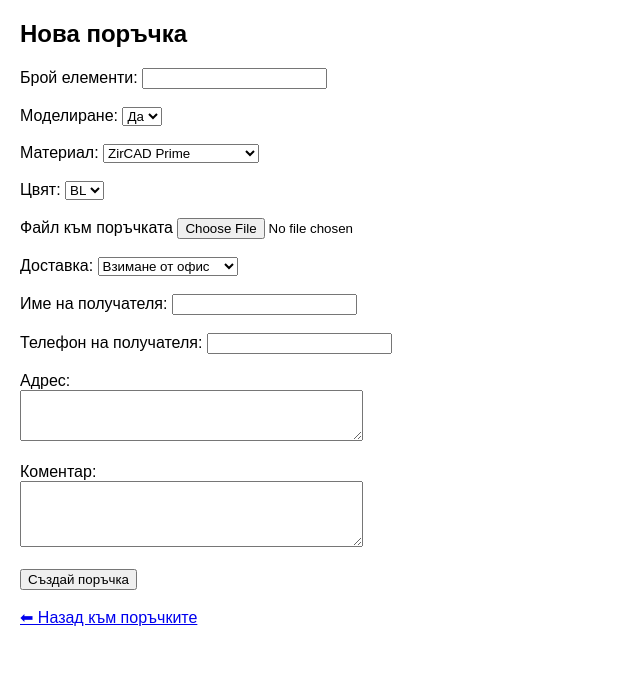
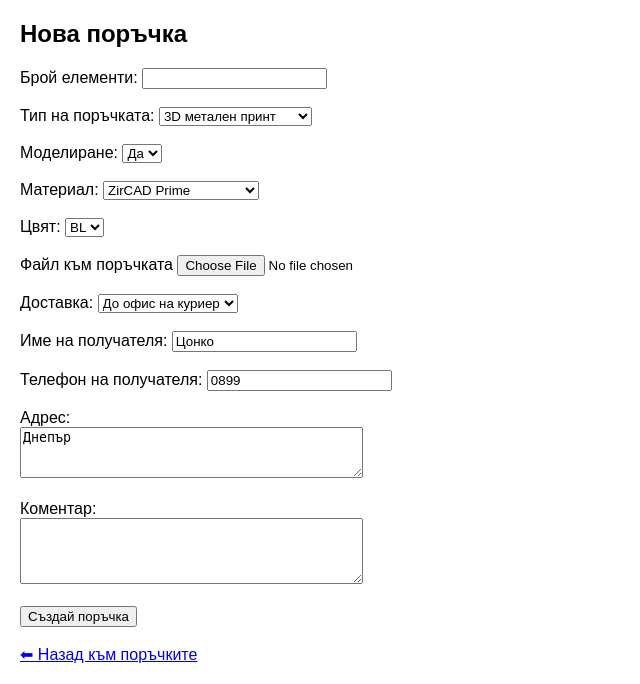
Before and after one commit to tsonkovasilev/msmdent, a PHP site: page /orders/add.php in a window 1280 px wide. Shown: the part 138-822 px from the top of the page, without its empty margins (0-640 px from the left). Before the commit the page ends 764 px from the top, so only its background shows below. Run offline with PHP 8.4, Linux system fonts and the light colour scheme; the visitor is signed in with stand-in values (Sample User, id 1); data comes from the database, SQL or seed files in the repository; both versions use the stored data as it was after the commit.

Commit message:
fix bugs

```diff
--- a/db.php
+++ b/db.php
@@ -15,6 +15,7 @@ $db->exec("CREATE TABLE IF NOT EXISTS orders (
     id INTEGER PRIMARY KEY AUTOINCREMENT,
     user_id INTEGER,
     date TEXT DEFAULT CURRENT_TIMESTAMP,
+    order_type VARCHAR(255),
     quantity VARCHAR(255),
     modeling VARCHAR(255),
     material VARCHAR(255),
--- a/login.php
+++ b/login.php
@@ -49,7 +49,7 @@ if ($_SERVER['REQUEST_METHOD'] === 'POST') {
         <button type='submit'>Вход</button>
     </form>
     <br>
-    <a href='index.php'>⬅ Назад</a>";
+    <a href='register.php'>Направи нова регистрация</a>";
 
 
 }
--- a/orders/add.php
+++ b/orders/add.php
@@ -6,6 +6,18 @@ if (!isset($_SESSION['user_id'])) {
     header('Location: ../login.php');
     exit;
 }
+
+// Взимаме последната поръчка на потребителя
+$stmt = $db->prepare("SELECT recipient_name, recipient_phone, address, delivery FROM orders WHERE user_id = :user_id ORDER BY date DESC LIMIT 1");
+$stmt->bindValue(':user_id', $_SESSION['user_id'], SQLITE3_INTEGER);
+$result = $stmt->execute();
+$last_order = $result->fetchArray(SQLITE3_ASSOC);
+
+// Настройки на стойностите
+$recipient_name = $last_order['recipient_name'] ?? '';
+$recipient_phone = $last_order['recipient_phone'] ?? '';
+$address = $last_order['address'] ?? '';
+$delivery = $last_order['delivery'] ?? '';
 ?>
 
 <?php
@@ -17,6 +29,13 @@ include __DIR__ . '/../partials/header.php';
 <form method="POST" action="create.php" enctype="multipart/form-data">
 
     Брой елементи: <input name="quantity" type="number"><br><br>
+
+    Тип на поръчката:
+    <select name="order_type">
+        <option value="3d метален принт">3D метален принт</option>
+        <option value="Фрезоване">Фрезоване</option>
+        <option value="Дигитален отпечатък">Дигитален отпечатък</option>
+    </select><br><br>
 
     Моделиране:
     <select name="modeling">
@@ -43,17 +62,17 @@ include __DIR__ . '/../partials/header.php';
 
     Доставка:
     <select name="delivery">
-        <option value="Взимане от офис">Взимане от офис</option>
-        <option value="Доставка с куриер">Доставка с куриер</option>
-        <option value="До офис на куриер">До офис на куриер</option>
+        <option value="Взимане от офис" <?php if ($delivery == 'Взимане от офис') echo 'selected'; ?>>Взимане от офис</option>
+        <option value="Доставка с куриер" <?php if ($delivery == 'Доставка с куриер') echo 'selected'; ?>>Доставка с куриер</option>
+        <option value="До офис на куриер" <?php if ($delivery == 'До офис на куриер') echo 'selected'; ?>>До офис на куриер</option>
     </select><br><br>
 
-    Име на получателя: <input name="recipient_name" type="text"><br><br>
+    Име на получателя: <input name="recipient_name" type="text" value="<?php echo htmlspecialchars($recipient_name); ?>"><br><br>
 
-    Телефон на получателя: <input name="recipient_phone" type="text"><br><br>
+    Телефон на получателя: <input name="recipient_phone" type="text" value="<?php echo htmlspecialchars($recipient_phone); ?>"><br><br>
 
     Адрес:<br>
-    <textarea name="address" rows="3" cols="40"></textarea><br><br>
+    <textarea name="address" rows="3" cols="40"><?php echo htmlspecialchars($address); ?></textarea><br><br>
 
     Коментар:<br>
     <textarea name="comment" rows="4" cols="40"></textarea><br><br>
--- a/orders/create.php
+++ b/orders/create.php
@@ -22,10 +22,11 @@ $recipient_name = trim($_POST['recipient_name'] ?? '');
 $recipient_phone = trim($_POST['recipient_phone'] ?? '');
 $address = trim($_POST['address'] ?? '');
 $comment = trim($_POST['comment'] ?? '');
+$order_type = trim($_POST['order_type'] ?? '');
 
 // Създаваме нов запис в таблицата orders
-$stmt = $db->prepare("INSERT INTO orders (user_id, quantity, modeling, material, color, delivery, recipient_name, recipient_phone, address, comment)
-VALUES (:user_id, :quantity, :modeling, :material, :color, :delivery, :recipient_name, :recipient_phone, :address, :comment)");
+$stmt = $db->prepare("INSERT INTO orders (user_id, quantity, modeling, material, color, delivery, recipient_name, recipient_phone, address, comment, order_type)
+VALUES (:user_id, :quantity, :modeling, :material, :color, :delivery, :recipient_name, :recipient_phone, :address, :comment, :order_type)");
 
 $stmt->bindValue(':user_id', $_SESSION['user_id'], SQLITE3_INTEGER);
 $stmt->bindValue(':quantity', $quantity, SQLITE3_TEXT);
@@ -37,6 +38,7 @@ $stmt->bindValue(':recipient_name', $recipient_name, SQLITE3_TEXT);
 $stmt->bindValue(':recipient_phone', $recipient_phone, SQLITE3_TEXT);
 $stmt->bindValue(':address', $address, SQLITE3_TEXT);
 $stmt->bindValue(':comment', $comment, SQLITE3_TEXT);
+$stmt->bindValue(':order_type', $order_type, SQLITE3_TEXT);
 
 $stmt->execute();
 
--- a/orders/list.php
+++ b/orders/list.php
@@ -41,6 +41,7 @@ echo "<table border='1' cellpadding='10' cellspacing='0'>
 <tr>
     <th>ID</th>
     <th>Дата</th>
+    <th>Тип</th>
     <th>Име на получател</th>
     <th>Телефон</th>
     <th>Материал</th>
@@ -63,6 +64,7 @@ while ($row = $results->fetchArray(SQLITE3_ASSOC)) {
     echo "<tr>";
     echo "<td>" . htmlspecialchars($row['id']) . "</td>";
     echo "<td>" . htmlspecialchars($row['date']) . "</td>";
+    echo "<td>" . htmlspecialchars($row['order_type']) . "</td>";
     echo "<td>" . htmlspecialchars($row['recipient_name']) . "</td>";
     echo "<td>" . htmlspecialchars($row['recipient_phone']) . "</td>";
     echo "<td>" . htmlspecialchars($row['material']) . "</td>";
--- a/orders/view.php
+++ b/orders/view.php
@@ -42,7 +42,7 @@ include __DIR__ . '/../partials/header.php';
 
 
 <h2>Поръчка №<?php echo htmlspecialchars($order['id']); ?></h2>
-
+<p><strong>Тип на поръчката:</strong> <?php echo htmlspecialchars($order['order_type']); ?></p>
 <p><strong>Дата:</strong> <?php echo htmlspecialchars($order['date']); ?></p>
 <p><strong>Брой елементи:</strong> <?php echo htmlspecialchars($order['quantity']); ?></p>
 <p><strong>Моделиране:</strong> <?php echo htmlspecialchars($order['modeling']); ?></p>
--- a/register.php
+++ b/register.php
@@ -7,6 +7,8 @@ if (isset($_SESSION['user_id'])) {
     header('Location: index.php');
     exit;
 }
+
+include __DIR__ . '/partials/header.php';
 
 // Ако е пратен формуляр
 if ($_SERVER['REQUEST_METHOD'] === 'POST') {
@@ -45,6 +47,8 @@ if ($_SERVER['REQUEST_METHOD'] === 'POST') {
         <button type='submit'>Регистрация</button>
     </form>
     <br>
-    <a href='index.php'>⬅ Обратно</a>";
+    <a href='login.php'>Вече имам регистрация</a>";
 }
+
+include __DIR__ . '/partials/footer.php';
 ?>
```
Also changed, not shown: database.sqlite, uploads/1/test.txt (renamed from uploads/27/test.txt).
